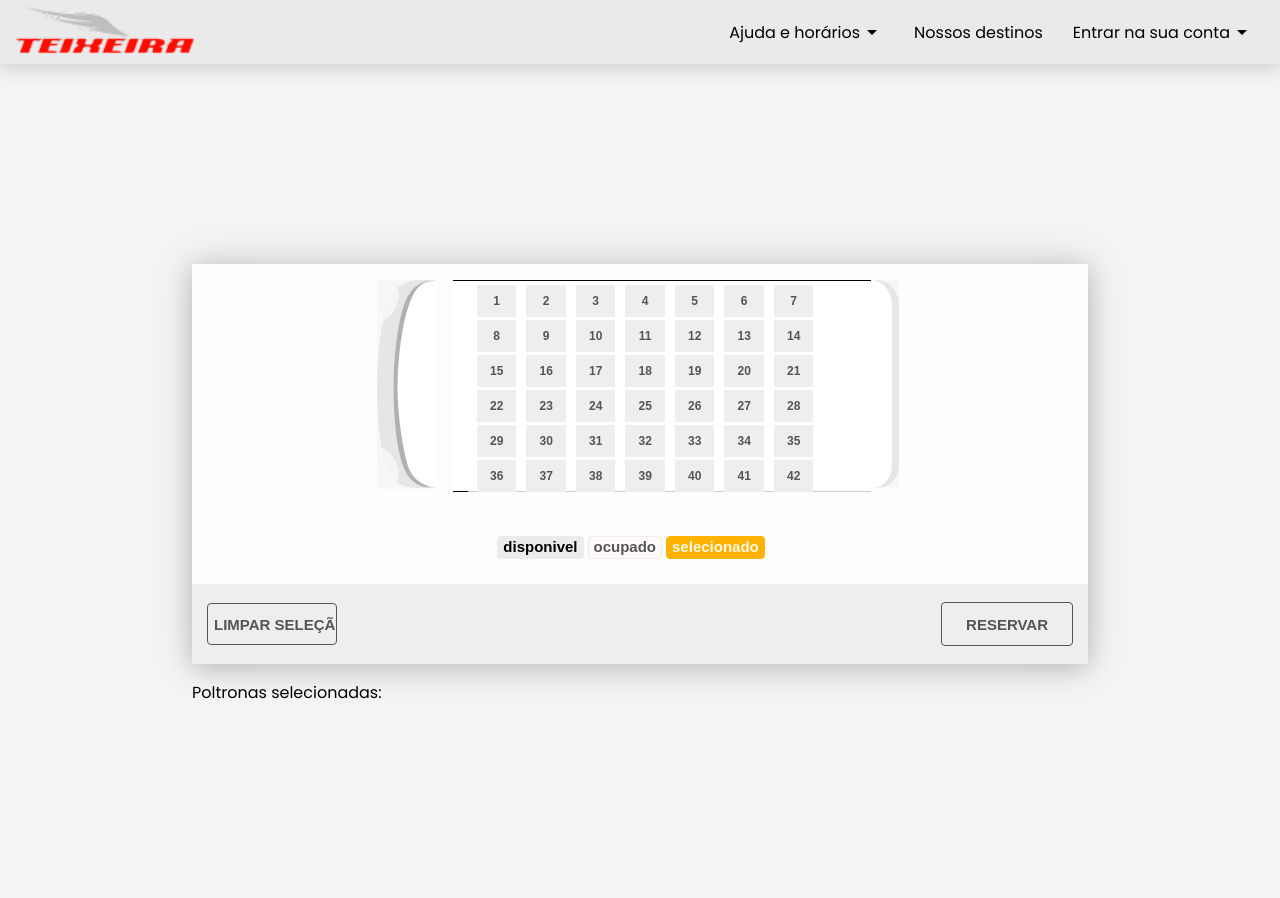
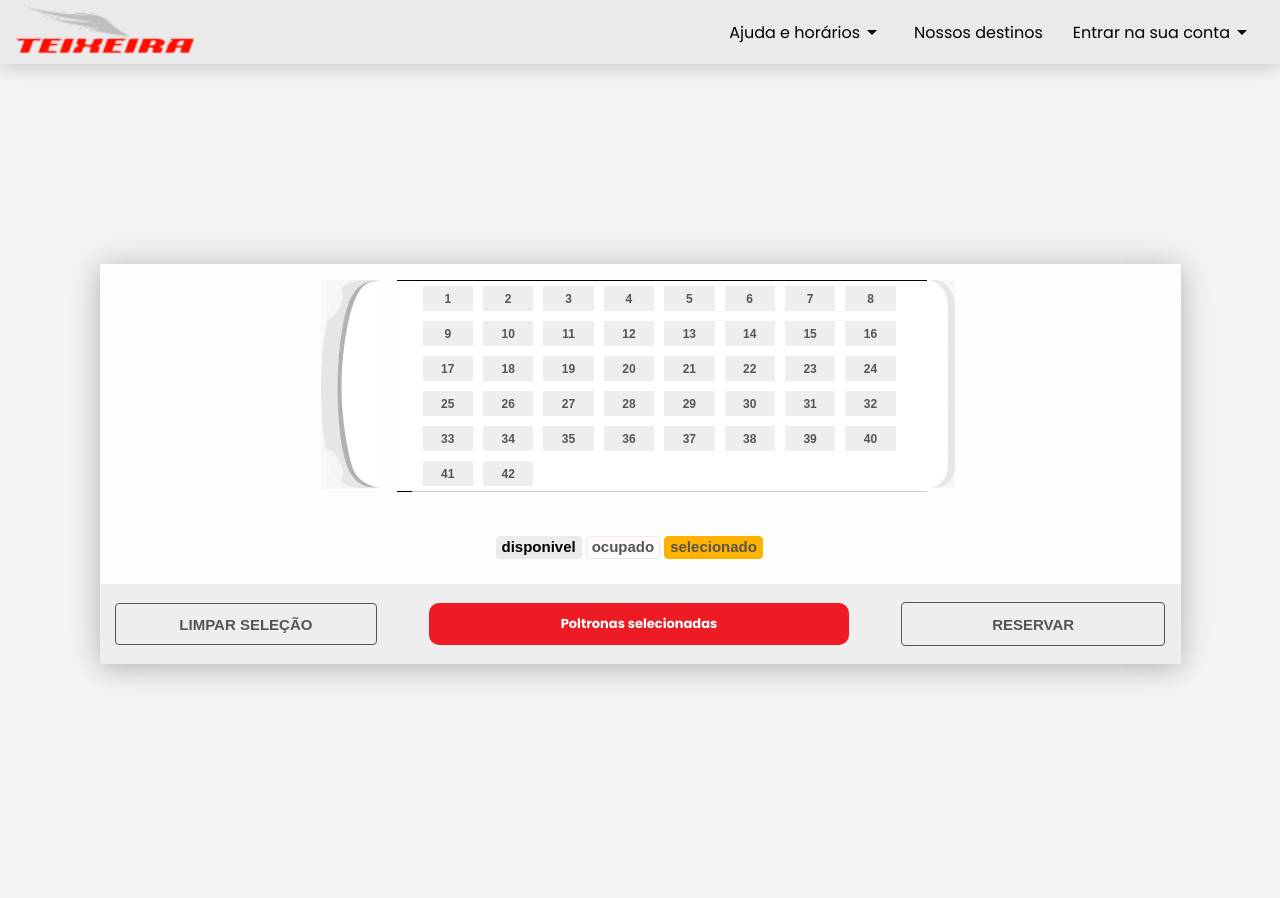
Before and after one commit to CodeBreakers2022/Clonagem-Teixeira, a PHP site: page /reservarPassagem.php in a window 1280 px wide. Shown: the top 898 px of the page. Run offline with PHP 8.4, Linux system fonts and the light colour scheme; a user stored in the database is signed in.

Commit message:
update onibus

```diff
--- a/assets/styles/bus.css
+++ b/assets/styles/bus.css
@@ -11,6 +11,7 @@
 body {
     width: 100vw;
     height: 100vh;
+    overflow-x: hidden;
 }
 
 button {
@@ -24,7 +25,7 @@
 
 .container-father {
     max-width: 1081px;
-    width: 70%;
+    width: 90%;
     height: 25rem;
     background-color: #FFFFFFCC;
     position: absolute;
@@ -108,7 +109,7 @@
 }
 .selecionado{
     background-color: #FFB300;
-    color: #FFFFFFE6;
+    color: #555555;;
     border-color: #FFB300;
 }
 
@@ -148,7 +149,7 @@
 .close-div-father,
 .submit-div-father {
     height: 70%;
-    width: 15%;
+    width: 25%;
     border-radius: 4px;
     border: none;
     font-family: "Montserrat", sans-serif !important;
@@ -171,7 +172,7 @@
 }
 .boxchair button{
     border: none;
-    height: 15%;
+    height: 12%;
     width: 10%;
     margin-right: 5px;
     margin-left: 5px;
@@ -184,17 +185,34 @@
 }
 .boxchair button:hover{
     background-color:#FFB300;
-    color:#FFFFFFCC;
 }
-
+.select-chair {
+    background-color: #ED1C24;
+    width: 40%;
+    height: 70%;
+    border-radius: 10px;
+    text-align: center;
+    color: white;
+    display: flex;
+    align-items: center;
+    justify-content: center;
+    font-size: 13px;
+    font-weight: bold
+}
 @media only screen  and (max-width: 1024px){
     .close-div-father, .submit-div-father{
         height: 60%;
         font-size: 12px;
     }
 }
+@media only screen  and (max-width: 886px){
+    .boxchair button{
+        height: 10%;
+        font-size: 8px;
+    }
+}
 
-@media only screen  and (max-width: 768px){
+@media only screen  and (max-width: 770px){
     .container-father {
         width: 80%;
         height:40rem;
@@ -227,6 +245,10 @@
     .boxchair button{
         transform: scaleX(-1);
         rotate: -90deg;
+        width: 7%;
+    }
+    .select-chair {
+        display:none;
     }
 }
 
--- a/reservarPassagem.php
+++ b/reservarPassagem.php
@@ -201,14 +201,14 @@
                         $href = "payment.php";
                     }
                 ?>
+                <?php if (!empty($_SESSION['selected_numbers'])): ?>
+                    <p class="select-chair">Poltronas selecionadas <br> <?php echo implode(", ", $_SESSION['selected_numbers']); ?></p>
+                <?php endif; ?>
                 <a class="close-div-father" type="submit" name="submit" href="<?php echo $href?>">RESERVAR</a>
 
             </div>
         </form>
 
-        <?php if (!empty($_SESSION['selected_numbers'])): ?>
-            <p>Poltronas selecionadas: <?php echo implode(", ", $_SESSION['selected_numbers']); ?></p>
-        <?php endif; ?>
     </div>
 
     <footer class="footer" id="footer">
```
